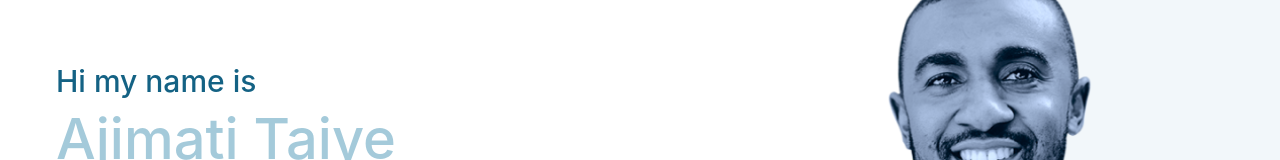
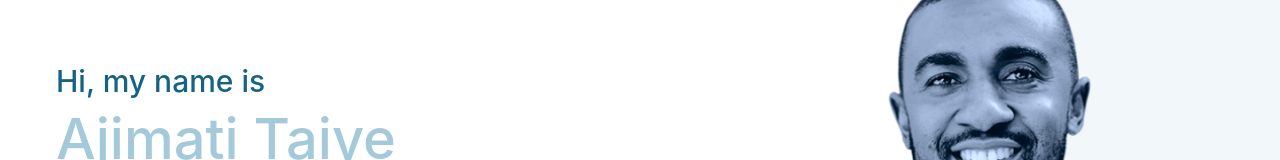
Before and after one commit to Teewaii/realestate, a React (Create React App) app in the folder portfolio/portfolio/: page / in a window 1280 px wide. Shown: the part 320-480 px from the top of the page. Built offline with nearby package versions, Linux system fonts and the light colour scheme.

Commit message:
last office commit

```diff
--- a/portfolio/portfolio/src/components/hero/Hero.jsx
+++ b/portfolio/portfolio/src/components/hero/Hero.jsx
@@ -17,7 +17,7 @@
                   <div className="desc text-left md:flex-[1.7]">
                     <h2 className='mb-[5px] font-medium text-[18px]
                     md:text-[25px] md:mt-[100px]  xl:text-[30px]
-                    '>Hi my name is</h2>
+                    '>Hi, my name is</h2>
                     <h1 className='text-lightprim text-[1.3rem] mb-[12px]
 
                        md:text-[2.5rem] md:mb-[26px]  xl:text-[3.5rem]
```
